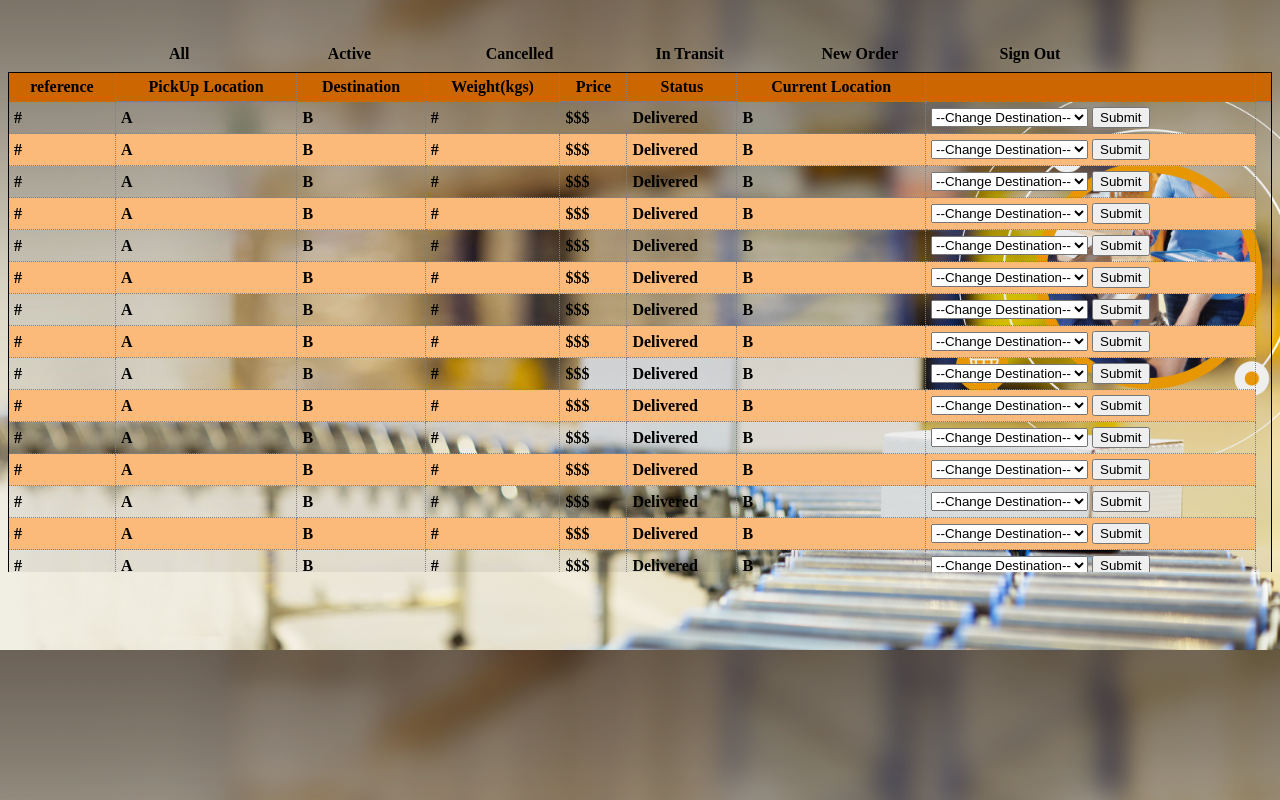
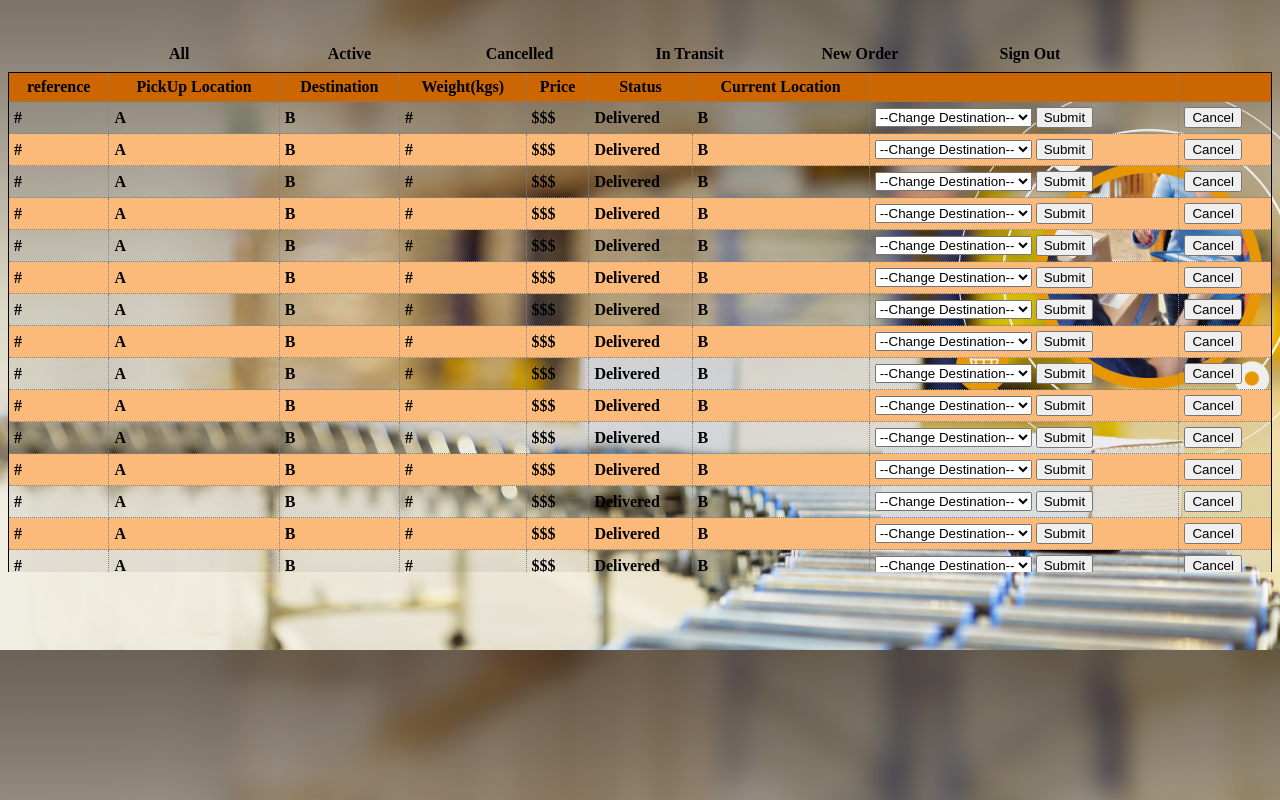
Before and after one commit to trekab/SendIT, a plain HTML site: page user.html in a window 1280 px wide. Drawn offline with Linux system fonts and the light colour scheme.

Commit message:
ft(cancel-order): Addition of cancelling an order on the user dashboard
This commit delivers a user dashboard with and added button that enable the user to cancel a parcel delivery order.

[Delivers #161620439]

```diff
--- a/user.html
+++ b/user.html
@@ -64,23 +64,8 @@
 						</select>
 						<button>Submit</button>
 					</td>
-				</tr>
-				<tr>
-					<td>#</td>
-					<td>A</td>
-					<td>B</td>
-					<td>#</td>
-					<td>$$$</td>
-					<td>Delivered</td>
-					<td>B</td>
 					<td>
-						<select name="change-destination">
-							<option value="" disabled selected>--Change Destination--</option>
-							<option value="a">A</option>
-							<option value="b">B</option>
-							<option value="c">C</option>
-						</select>
-						<button>Submit</button>
+						<button>Cancel</button>
 					</td>
 				</tr>
 				<tr>
@@ -100,23 +85,8 @@
 						</select>
 						<button>Submit</button>
 					</td>
-				</tr>
-				<tr>
-					<td>#</td>
-					<td>A</td>
-					<td>B</td>
-					<td>#</td>
-					<td>$$$</td>
-					<td>Delivered</td>
-					<td>B</td>
 					<td>
-						<select name="change-destination">
-							<option value="" disabled selected>--Change Destination--</option>
-							<option value="a">A</option>
-							<option value="b">B</option>
-							<option value="c">C</option>
-						</select>
-						<button>Submit</button>
+						<button>Cancel</button>
 					</td>
 				</tr>
 				<tr>
@@ -136,23 +106,8 @@
 						</select>
 						<button>Submit</button>
 					</td>
-				</tr>
-				<tr>
-					<td>#</td>
-					<td>A</td>
-					<td>B</td>
-					<td>#</td>
-					<td>$$$</td>
-					<td>Delivered</td>
-					<td>B</td>
 					<td>
-						<select name="change-destination">
-							<option value="" disabled selected>--Change Destination--</option>
-							<option value="a">A</option>
-							<option value="b">B</option>
-							<option value="c">C</option>
-						</select>
-						<button>Submit</button>
+						<button>Cancel</button>
 					</td>
 				</tr>
 				<tr>
@@ -172,23 +127,8 @@
 						</select>
 						<button>Submit</button>
 					</td>
-				</tr>
-				<tr>
-					<td>#</td>
-					<td>A</td>
-					<td>B</td>
-					<td>#</td>
-					<td>$$$</td>
-					<td>Delivered</td>
-					<td>B</td>
 					<td>
-						<select name="change-destination">
-							<option value="" disabled selected>--Change Destination--</option>
-							<option value="a">A</option>
-							<option value="b">B</option>
-							<option value="c">C</option>
-						</select>
-						<button>Submit</button>
+						<button>Cancel</button>
 					</td>
 				</tr>
 				<tr>
@@ -208,23 +148,8 @@
 						</select>
 						<button>Submit</button>
 					</td>
-				</tr>
-				<tr>
-					<td>#</td>
-					<td>A</td>
-					<td>B</td>
-					<td>#</td>
-					<td>$$$</td>
-					<td>Delivered</td>
-					<td>B</td>
 					<td>
-						<select name="change-destination">
-							<option value="" disabled selected>--Change Destination--</option>
-							<option value="a">A</option>
-							<option value="b">B</option>
-							<option value="c">C</option>
-						</select>
-						<button>Submit</button>
+						<button>Cancel</button>
 					</td>
 				</tr>
 				<tr>
@@ -244,23 +169,8 @@
 						</select>
 						<button>Submit</button>
 					</td>
-				</tr>
-				<tr>
-					<td>#</td>
-					<td>A</td>
-					<td>B</td>
-					<td>#</td>
-					<td>$$$</td>
-					<td>Delivered</td>
-					<td>B</td>
 					<td>
-						<select name="change-destination">
-							<option value="" disabled selected>--Change Destination--</option>
-							<option value="a">A</option>
-							<option value="b">B</option>
-							<option value="c">C</option>
-						</select>
-						<button>Submit</button>
+						<button>Cancel</button>
 					</td>
 				</tr>
 				<tr>
@@ -280,23 +190,8 @@
 						</select>
 						<button>Submit</button>
 					</td>
-				</tr>
-				<tr>
-					<td>#</td>
-					<td>A</td>
-					<td>B</td>
-					<td>#</td>
-					<td>$$$</td>
-					<td>Delivered</td>
-					<td>B</td>
 					<td>
-						<select name="change-destination">
-							<option value="" disabled selected>--Change Destination--</option>
-							<option value="a">A</option>
-							<option value="b">B</option>
-							<option value="c">C</option>
-						</select>
-						<button>Submit</button>
+						<button>Cancel</button>
 					</td>
 				</tr>
 				<tr>
@@ -316,6 +211,9 @@
 						</select>
 						<button>Submit</button>
 					</td>
+					<td>
+						<button>Cancel</button>
+					</td>
 				</tr>
 				<tr>
 					<td>#</td>
@@ -334,6 +232,156 @@
 						</select>
 						<button>Submit</button>
 					</td>
+					<td>
+						<button>Cancel</button>
+					</td>
+				</tr>
+				<tr>
+					<td>#</td>
+					<td>A</td>
+					<td>B</td>
+					<td>#</td>
+					<td>$$$</td>
+					<td>Delivered</td>
+					<td>B</td>
+					<td>
+						<select name="change-destination">
+							<option value="" disabled selected>--Change Destination--</option>
+							<option value="a">A</option>
+							<option value="b">B</option>
+							<option value="c">C</option>
+						</select>
+						<button>Submit</button>
+					</td>
+					<td>
+						<button>Cancel</button>
+					</td>
+				</tr>
+				<tr>
+					<td>#</td>
+					<td>A</td>
+					<td>B</td>
+					<td>#</td>
+					<td>$$$</td>
+					<td>Delivered</td>
+					<td>B</td>
+					<td>
+						<select name="change-destination">
+							<option value="" disabled selected>--Change Destination--</option>
+							<option value="a">A</option>
+							<option value="b">B</option>
+							<option value="c">C</option>
+						</select>
+						<button>Submit</button>
+					</td>
+					<td>
+						<button>Cancel</button>
+					</td>
+				</tr>
+				<tr>
+					<td>#</td>
+					<td>A</td>
+					<td>B</td>
+					<td>#</td>
+					<td>$$$</td>
+					<td>Delivered</td>
+					<td>B</td>
+					<td>
+						<select name="change-destination">
+							<option value="" disabled selected>--Change Destination--</option>
+							<option value="a">A</option>
+							<option value="b">B</option>
+							<option value="c">C</option>
+						</select>
+						<button>Submit</button>
+					</td>
+					<td>
+						<button>Cancel</button>
+					</td>
+				</tr>
+				<tr>
+					<td>#</td>
+					<td>A</td>
+					<td>B</td>
+					<td>#</td>
+					<td>$$$</td>
+					<td>Delivered</td>
+					<td>B</td>
+					<td>
+						<select name="change-destination">
+							<option value="" disabled selected>--Change Destination--</option>
+							<option value="a">A</option>
+							<option value="b">B</option>
+							<option value="c">C</option>
+						</select>
+						<button>Submit</button>
+					</td>
+					<td>
+						<button>Cancel</button>
+					</td>
+				</tr>
+				<tr>
+					<td>#</td>
+					<td>A</td>
+					<td>B</td>
+					<td>#</td>
+					<td>$$$</td>
+					<td>Delivered</td>
+					<td>B</td>
+					<td>
+						<select name="change-destination">
+							<option value="" disabled selected>--Change Destination--</option>
+							<option value="a">A</option>
+							<option value="b">B</option>
+							<option value="c">C</option>
+						</select>
+						<button>Submit</button>
+					</td>
+					<td>
+						<button>Cancel</button>
+					</td>
+				</tr>
+				<tr>
+					<td>#</td>
+					<td>A</td>
+					<td>B</td>
+					<td>#</td>
+					<td>$$$</td>
+					<td>Delivered</td>
+					<td>B</td>
+					<td>
+						<select name="change-destination">
+							<option value="" disabled selected>--Change Destination--</option>
+							<option value="a">A</option>
+							<option value="b">B</option>
+							<option value="c">C</option>
+						</select>
+						<button>Submit</button>
+					</td>
+					<td>
+						<button>Cancel</button>
+					</td>
+				</tr>
+				<tr>
+					<td>#</td>
+					<td>A</td>
+					<td>B</td>
+					<td>#</td>
+					<td>$$$</td>
+					<td>Delivered</td>
+					<td>B</td>
+					<td>
+						<select name="change-destination">
+							<option value="" disabled selected>--Change Destination--</option>
+							<option value="a">A</option>
+							<option value="b">B</option>
+							<option value="c">C</option>
+						</select>
+						<button>Submit</button>
+					</td>
+					<td>
+						<button>Cancel</button>
+					</td>
 				</tr>
 				</tbody>
 			</table>
```
